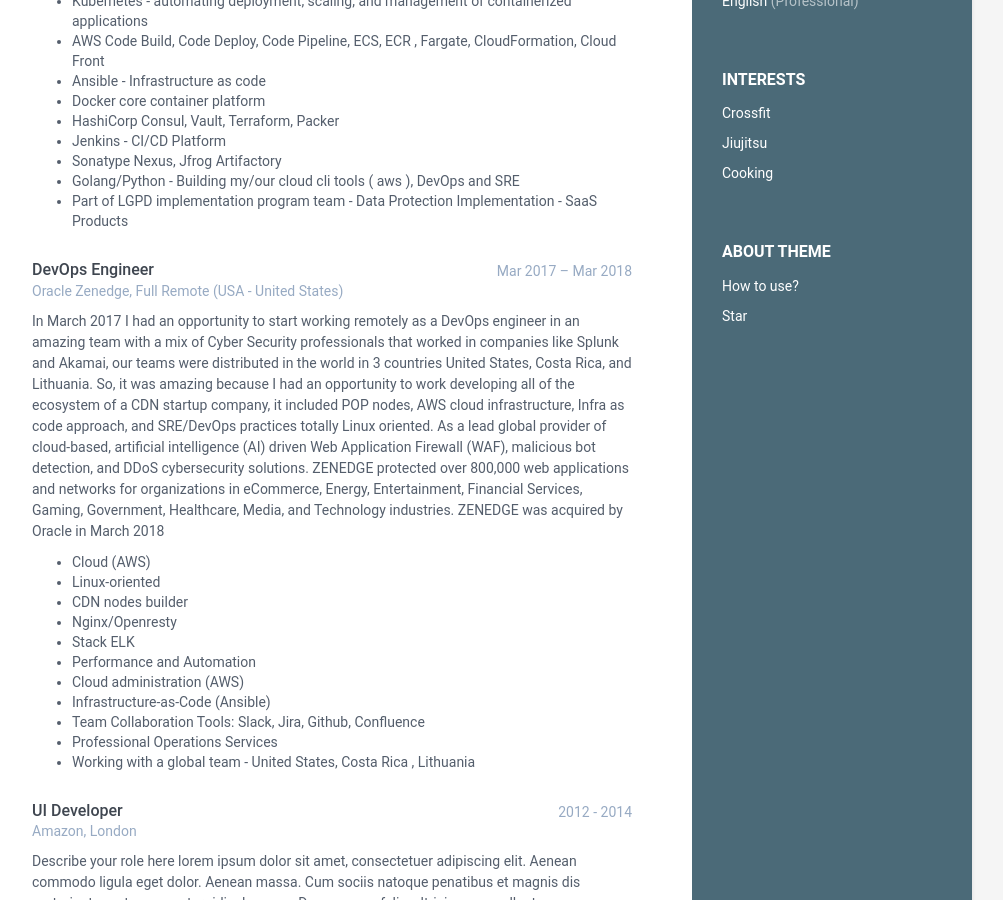
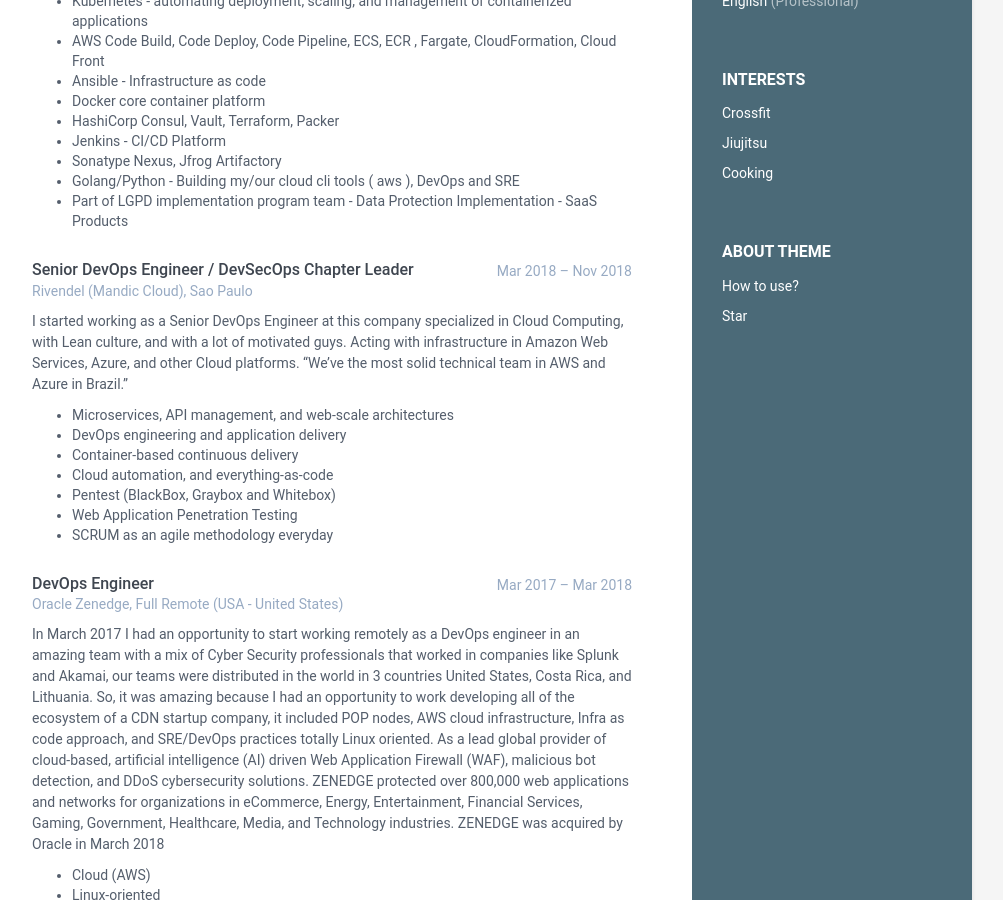
Before and after one commit to richardsonlima/cv, a Jekyll site: the page built from index.html, in a window 1280 px wide and 900 px high, scrolled down 1074 px. Shown: the whole window, without its empty margins (168-1171 px from the left). Built offline with Jekyll 4.4.1, drawn with Linux system fonts in a browser that asks for light colours.

Commit message:
updatin cv - debug

```diff
--- a/_data/data.yml
+++ b/_data/data.yml
@@ -112,6 +112,20 @@ experiences:
           - Sonatype Nexus, Jfrog Artifactory
           - Golang/Python - Building my/our cloud cli tools ( aws ), DevOps and SRE
           - Part of LGPD implementation program team - Data Protection Implementation - SaaS Products
+    - role: Senior DevOps Engineer / DevSecOps Chapter Leader
+      time: Mar 2018 – Nov 2018
+      company: Rivendel (Mandic Cloud), Sao Paulo
+      details: |
+        I started working as a Senior DevOps Engineer at this company specialized in Cloud Computing, with Lean culture, and
+        with a lot of motivated guys. Acting with infrastructure in Amazon Web Services, Azure, and other Cloud platforms.
+        "We've the most solid technical team in AWS and Azure in Brazil."
+          - Microservices, API management, and web-scale architectures
+          - DevOps engineering and application delivery
+          - Container-based continuous delivery
+          - Cloud automation, and everything-as-code
+          - Pentest (BlackBox, Graybox and Whitebox)
+          - Web Application Penetration Testing
+          - SCRUM as an agile methodology everyday
     - role: DevOps Engineer
       time: Mar 2017 – Mar 2018
       company: Oracle Zenedge, Full Remote (USA - United States)
```
